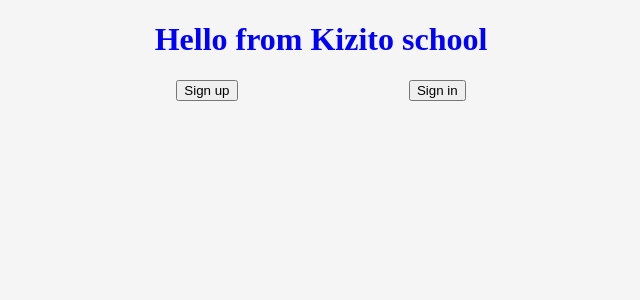
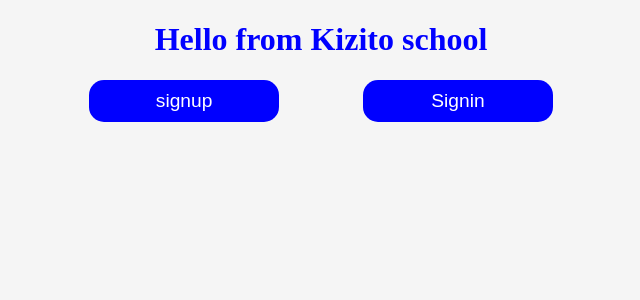
Before and after one commit to munga12/Kizito-school, a Django app: page / in a window 1280 px wide. Shown: the top 300 px of the page, without its empty margins (319-959 px from the left). Run offline with Django 4.2, Linux system fonts and the light colour scheme.

Commit message:
fix:redirect button to login and signup

```diff
--- a/kizitoStudents/templates/home/index.html
+++ b/kizitoStudents/templates/home/index.html
@@ -22,15 +22,29 @@
             /* background-color: red; */
         }
         .btn{
-            background-color:;
+            width: 30%;
+            background-color: blue;
+            text-align: center;
+            padding: 10px;
+            border-radius: 15px;
+            border: none;
+            font-size: larger;
+        }
+        .btn > a{
+            text-decoration: none;
+            color: white;
         }
     </style>
 </head>
 <body>
     <h1>Hello from Kizito school</h1>
     <div class="buttons">
-        <button class="btn">Sign up</button>
-        <button class="btn">Sign in</button>
+        <button class="btn">
+            <a href="/signup">signup</a>
+        </button>
+        <button class="btn">
+            <a href="/login">Signin</a>
+        </button>
     </div>
 </body>
 </html>
```
